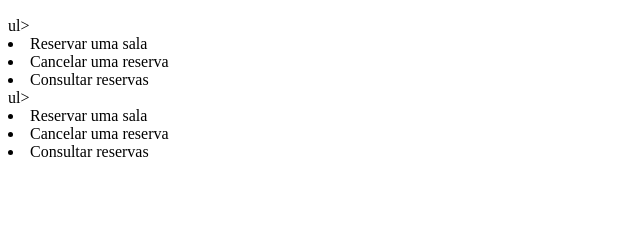
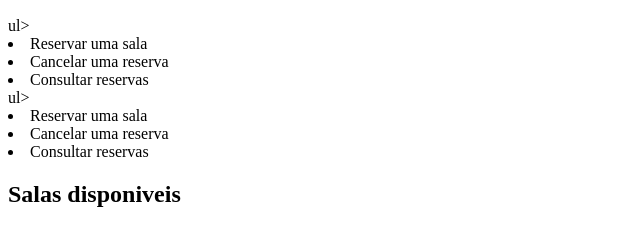
Before and after one commit to wendermfs/aula7-reservas, a plain HTML site: page index.html in a window 1280 px wide. Shown: the part 110-356 px from the top of the page, without its empty margins (0-640 px from the left). Drawn offline with Linux system fonts and the light colour scheme.

Commit message:
Adicionar secçâo salas disponiveis

```diff
--- a/index.html
+++ b/index.html
@@ -19,5 +19,6 @@
         <li>Cancelar uma reserva</li>
         <li>Consultar reservas</li>
     </ul>
+    <h2>Salas disponiveis</h2>
 </body>
 </html>
```
